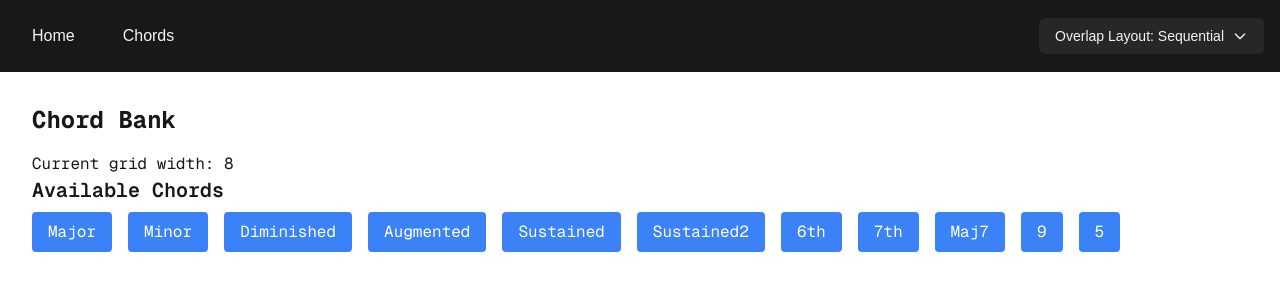
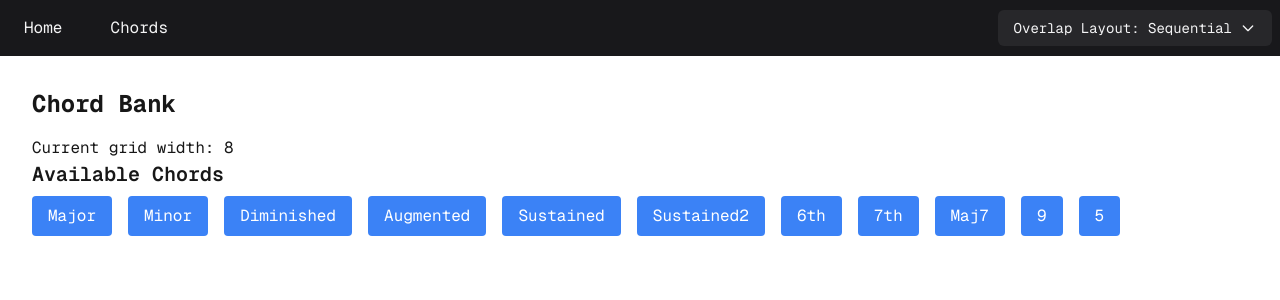
Before and after one commit to leouofa/gridbeat, a Next.js app: page /chords in a window 1280 px wide. Shown: the top 300 px of the page. Built offline with nearby package versions, Linux system fonts and the light colour scheme.

Commit message:
refactored menu

```diff
--- a/app/layout.tsx
+++ b/app/layout.tsx
@@ -31,7 +31,7 @@ export default function RootLayout({
       >
         <PreferencesProvider>
           <Menu />
-          {children}
+          <main className="pt-14">{children}</main>
         </PreferencesProvider>
       </body>
     </html>
--- a/components/Menu.tsx
+++ b/components/Menu.tsx
@@ -1,52 +1,40 @@
 "use client";
 
 import { usePreferences } from "@/contexts/PreferencesContext";
-import { useState, useRef, useEffect } from "react";
+import { useState, useRef } from "react";
 import { GridWidth } from "@/types";
 import Link from "next/link";
+import { useClickOutside } from "@/hooks/useClickOutside";
 
 const GRID_WIDTH_OPTIONS: readonly GridWidth[] = [8, 5, 4, 3, 2];
+const NAV_LINKS = [
+  { href: "/", label: "Home" },
+  { href: "/chords", label: "Chords" },
+];
 
 const getLayoutLabel = (width: GridWidth) =>
   width === 8 ? "Sequential" : `${width} Finger`;
 
-export function Menu() {
-  const { preferences, updatePreferences } = usePreferences();
-  const [isOpen, setIsOpen] = useState(false);
-  const menuRef = useRef<HTMLDivElement>(null);
-
-  useEffect(() => {
-    function handleClickOutside(event: MouseEvent) {
-      if (menuRef.current && !menuRef.current.contains(event.target as Node)) {
-        setIsOpen(false);
-      }
-    }
-
-    document.addEventListener("mousedown", handleClickOutside);
-    return () => document.removeEventListener("mousedown", handleClickOutside);
-  }, []);
-
-  const handleWidthSelect = (width: GridWidth) => {
-    updatePreferences({ gridWidth: width });
-    setIsOpen(false);
+type DropdownProps = {
+  isOpen: boolean;
+  onToggle: () => void;
+  selectedWidth: GridWidth;
+  onWidthSelect: (width: GridWidth) => void;
 };
 
-  return (
-      <div className="flex items-center justify-between p-4 bg-zinc-900 text-zinc-100">
-        {/* Horizontal Navigation */}
-        <nav className="flex space-x-4">
-          <Link href="/" className="px-4 py-2 rounded-md hover:bg-zinc-800">Home</Link>
-          <Link href="/chords" className="px-4 py-2 rounded-md hover:bg-zinc-800">Chords</Link>
-        </nav>
-
-        {/* Dropdown Menu */}
-        <div className="relative" ref={menuRef}>
+const LayoutDropdown = ({
+  isOpen,
+  onToggle,
+  selectedWidth,
+  onWidthSelect,
+}: DropdownProps) => (
+  <div className="relative">
     <button
-              onClick={() => setIsOpen(!isOpen)}
+      onClick={onToggle}
       className="px-4 py-2 text-sm bg-zinc-800 text-zinc-100 rounded-md hover:bg-zinc-700
                 transition-colors duration-200 flex items-center gap-2"
     >
-            <span>Overlap Layout: {getLayoutLabel(preferences.gridWidth)}</span>
+      <span>Overlap Layout: {getLayoutLabel(selectedWidth)}</span>
       <svg
         className={`w-4 h-4 transition-transform duration-200 ${
           isOpen ? "rotate-180" : ""
@@ -69,9 +57,9 @@ export function Menu() {
         {GRID_WIDTH_OPTIONS.map((width) => (
           <button
             key={width}
-                        onClick={() => handleWidthSelect(width)}
+            onClick={() => onWidthSelect(width)}
             className={`w-full text-left px-4 py-2 text-sm ${
-                            preferences.gridWidth === width
+              selectedWidth === width
                 ? "bg-zinc-700 text-white"
                 : "text-zinc-300 hover:bg-zinc-700 hover:text-white"
             } transition-colors duration-200`}
@@ -82,6 +70,47 @@ export function Menu() {
       </div>
     )}
   </div>
+);
+
+const Navigation = () => (
+  <nav className="flex space-x-4">
+    {NAV_LINKS.map(({ href, label }) => (
+      <Link
+        key={href}
+        href={href}
+        className="px-4 py-2 rounded-md hover:bg-zinc-800"
+      >
+        {label}
+      </Link>
+    ))}
+  </nav>
+);
+
+export function Menu() {
+  const { preferences, updatePreferences } = usePreferences();
+  const [isOpen, setIsOpen] = useState(false);
+  const menuRef = useRef<HTMLDivElement>(null);
+
+  useClickOutside(menuRef as React.RefObject<HTMLElement>, () =>
+    setIsOpen(false),
+  );
+
+  const handleWidthSelect = (width: GridWidth) => {
+    updatePreferences({ gridWidth: width });
+    setIsOpen(false);
+  };
+
+  return (
+    <div className="fixed top-0 left-0 right-0 z-50 flex items-center justify-between p-2 bg-zinc-900 text-zinc-100 font-mono">
+      <Navigation />
+      <div ref={menuRef}>
+        <LayoutDropdown
+          isOpen={isOpen}
+          onToggle={() => setIsOpen(!isOpen)}
+          selectedWidth={preferences.gridWidth}
+          onWidthSelect={handleWidthSelect}
+        />
+      </div>
     </div>
   );
 }
--- /dev/null
+++ b/hooks/useClickOutside.ts
@@ -0,0 +1,17 @@
+import { useEffect, RefObject } from "react";
+
+export function useClickOutside(
+  ref: RefObject<HTMLElement>,
+  handler: () => void,
+) {
+  useEffect(() => {
+    function handleClickOutside(event: MouseEvent) {
+      if (ref.current && !ref.current.contains(event.target as Node)) {
+        handler();
+      }
+    }
+
+    document.addEventListener("mousedown", handleClickOutside);
+    return () => document.removeEventListener("mousedown", handleClickOutside);
+  }, [ref, handler]);
+}
```
Lines whose indentation alone changed are shown as unchanged.
